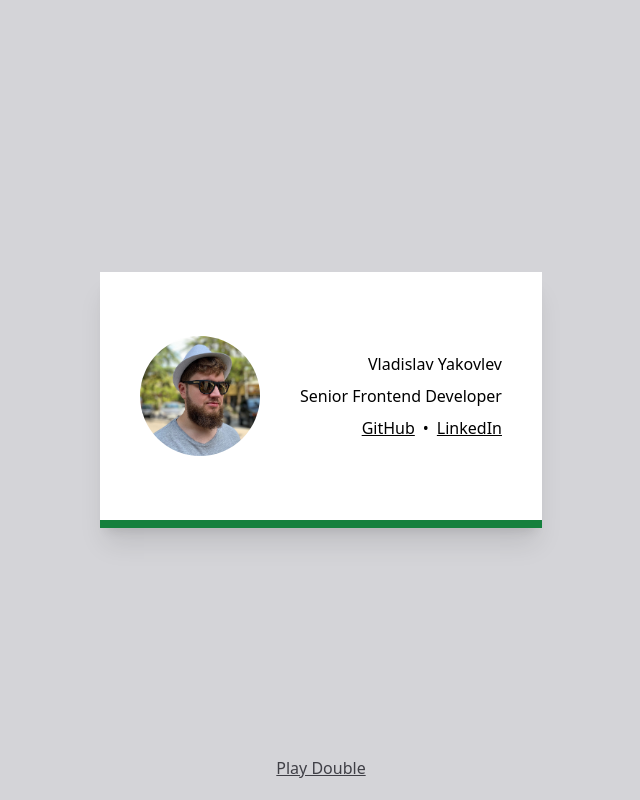
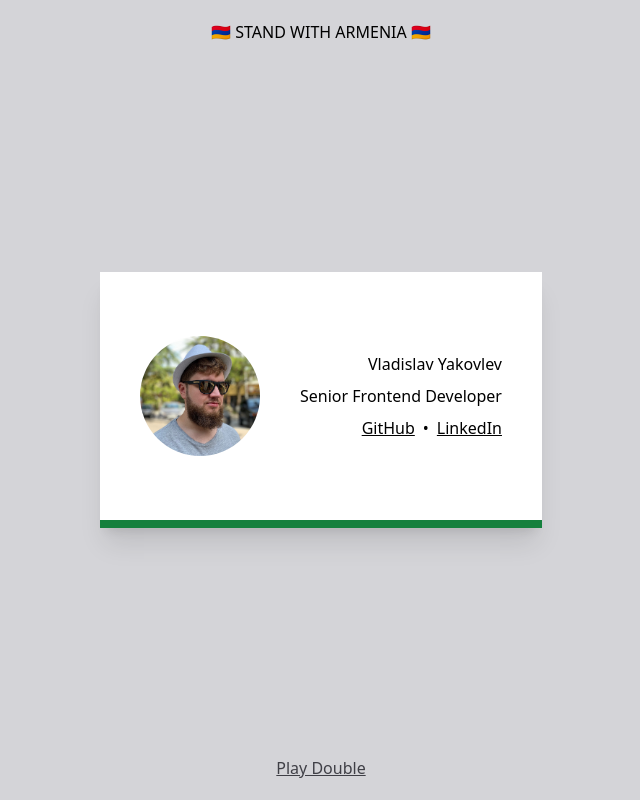
Before and after one commit to vlad-yakovlev/vlad-yakovlev-dev, a Next.js app: page / in a window 1280 px wide. Shown: the whole page, without its empty margins (319-959 px from the left). Built offline with nearby package versions, Linux system fonts and the light colour scheme; a web font is replaced by a local one.

Commit message:
Add #standwitharmenia

```diff
--- a/pages/index.tsx
+++ b/pages/index.tsx
@@ -10,7 +10,9 @@ const Home: NextPage = () => {
       </Head>
 
       <div className="flex flex-col items-center justify-between min-h-full">
-        <div className="h-16" />
+        <div className="flex items-center justify-center w-full h-16 gap-x-2 text-l uppercase">
+          🇦🇲 Stand with Armenia 🇦🇲
+        </div>
         <div className="flex items-center flex-col sm:flex-row gap-x-10 gap-y-12 px-10 py-16 border-b-8 border-b-green-700 bg-white shadow-xl">
           <div className="flex-none flex">
             <Image
```
